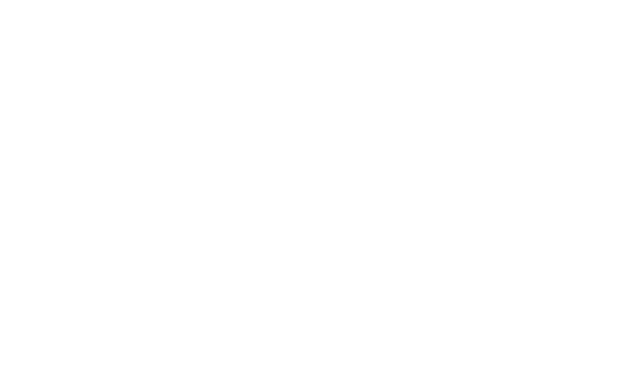
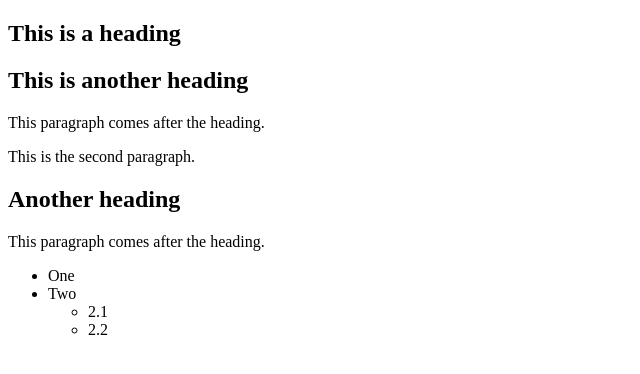
Before and after one commit to qthompson2/week5_10-11-2022, a plain HTML site: page index.html in a window 1280 px wide. Shown: the whole page, without its empty margins (0-640 px from the left). Drawn offline with Linux system fonts and the light colour scheme.

Commit message:
Adds Exercise 1 html

```diff
--- a/index.html
+++ b/index.html
@@ -4,6 +4,22 @@
         <title>Week 5 Practice</title>
     </head>
     <body>
-
+        <h2>This is a heading</h2>
+        <div class="container">
+            <h2>This is another heading</h2>
+            <p>This paragraph comes after the heading.</p>
+            <p>This is the second paragraph.</p>
+            <h2>Another heading</h2>
+            <p>This paragraph comes after the heading.</p>
+            <ul class="list">
+                <li>One</li>
+                <li>Two
+                    <ul>
+                        <li>2.1</li>
+                        <li>2.2</li>
+                    </ul>
+                </li>
+            </ul>
+        </div>
     </body>
 </html>
```
